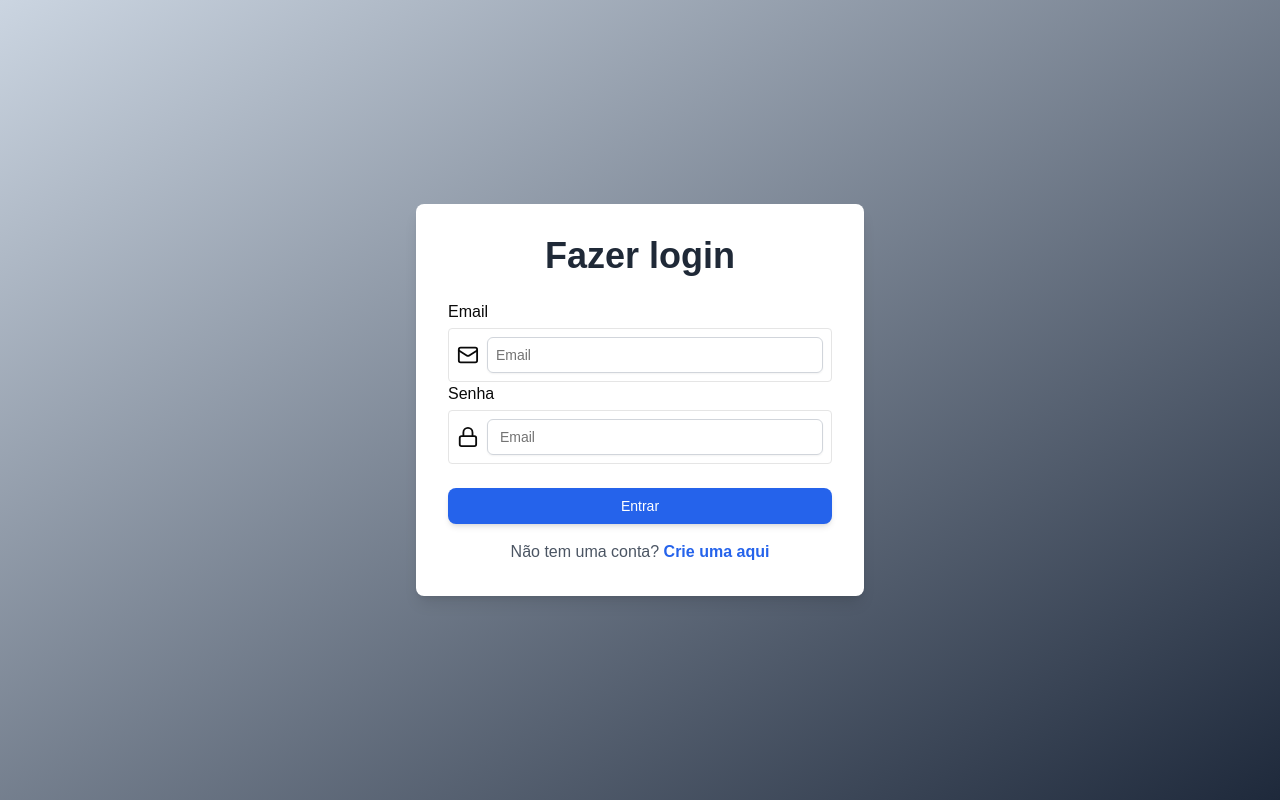
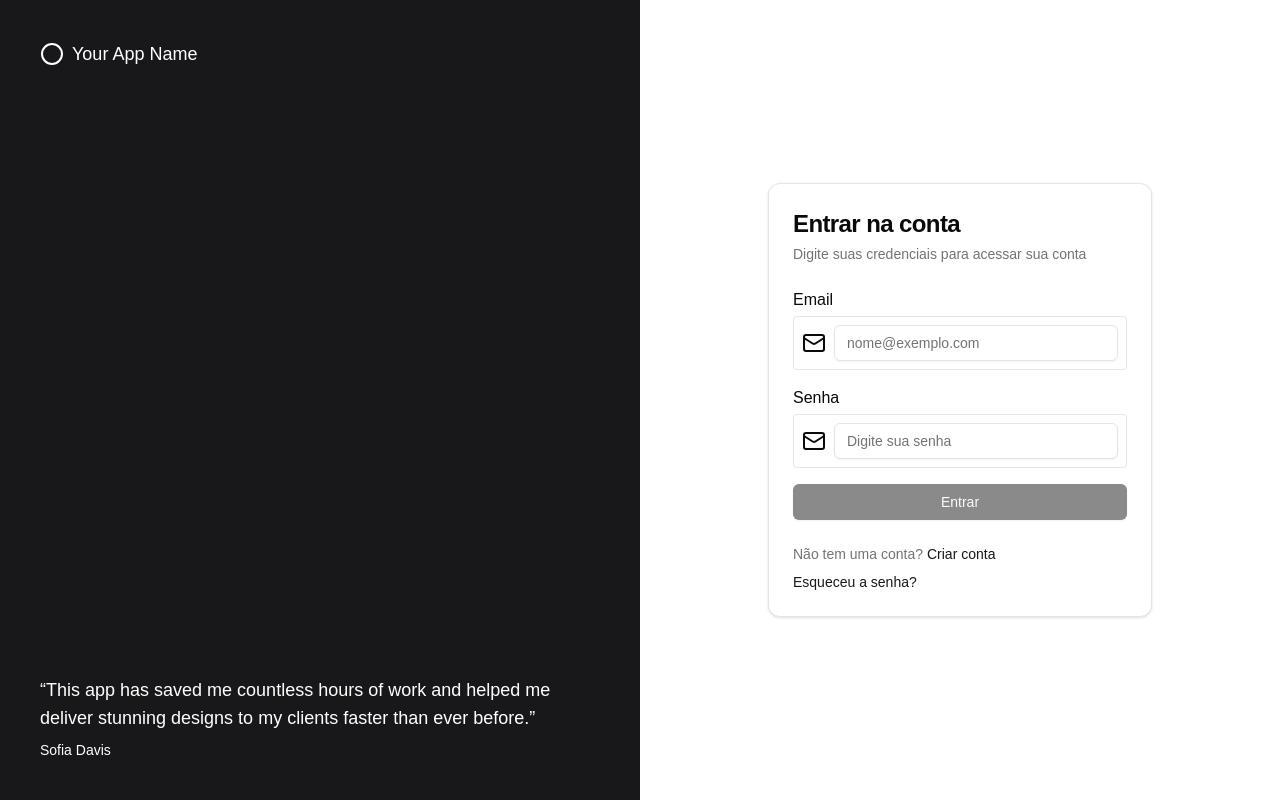
Before and after one commit to morgadothiago/whaticket_saas_2025, a Next.js app: page /page/signin in a window 1280 px wide. Built offline with nearby package versions, Linux system fonts and the light colour scheme.

Commit message:
refactor signin page

```diff
--- a/src/app/components/Input/index.tsx
+++ b/src/app/components/Input/index.tsx
@@ -7,9 +7,10 @@ import React from 'react';
 interface InputProps extends React.InputHTMLAttributes<HTMLInputElement> {
   label?: string;
   password?: boolean;
+  placeholder?: string;
 }
 
-const TextInput: React.FC<InputProps> = ({ label, password, ...props }) => {
+const TextInput: React.FC<InputProps> = ({ label, password, placeholder, ...props }) => {
   return (
     <div className="flex flex-col">
       {label && <label className="mb-1">{label}</label>}
@@ -21,7 +22,7 @@ const TextInput: React.FC<InputProps> = ({ label, password, ...props }) => {
             <MailIcon className="mr-2" />
           )
         }
-        <Input type={password ? 'password' : 'text'} placeholder="Email" className="flex-1 outline-none" {...props} />
+        <Input type={password ? 'password' : 'text'} placeholder={placeholder} className="flex-1 outline-none" {...props} />
       </div>
     </div>
   );
--- a/src/app/context/authContext.tsx
+++ b/src/app/context/authContext.tsx
@@ -25,6 +25,11 @@ export const AuthProvider: React.FC<{ children: React.ReactNode }> = ({ children
         email: 'user@example.com',
         password: 'user123',
         role: 'user',
+      },
+      {
+        email: 'superadmin@example.com',
+        password: 'superadmin123',
+        role: 'superadmin',
       },
     ];
 
--- a/src/app/page/signin/page.tsx
+++ b/src/app/page/signin/page.tsx
@@ -2,6 +2,7 @@
 
 import TextInput from '@/app/components/Input'
 import { Button } from '@/components/ui/button'
+import { Card, CardHeader, CardContent, CardFooter } from '@/components/ui/card'
 import { useForm, SubmitHandler } from 'react-hook-form'
 import React from 'react'
 import type { SigninTypes } from '@/app/types/SigninTypes'
@@ -10,72 +11,127 @@ import * as yup from "yup"
 import { toast } from 'sonner'
 import { useAuth } from '@/app/context/authContext'
 import { useRouter } from 'next/navigation'
+import { Icons } from '@/components/ui/icons'
 
-export default function page() {
+export default function SignInPage() {
+  const [isLoading, setIsLoading] = React.useState<boolean>(false)
 
   const schema = yup.object().shape({
     email: yup.string().email('Email inválido').required('Email é obrigatório'),
     password: yup.string().required('Senha é obrigatória')
   })
-  const { register, handleSubmit, formState: { errors } } = useForm<SigninTypes>({
+
+  const { register, handleSubmit, formState: { errors }, watch } = useForm<SigninTypes>({
     resolver: yupResolver(schema)
   })
-  const router = useRouter();
 
-  const { login } = useAuth();
+  const router = useRouter()
+  const { login } = useAuth()
 
   const onSubmit: SubmitHandler<SigninTypes> = async (data) => {
-    const loginResult = await login(data);
+    try {
+      setIsLoading(true)
+      const loginResult = await login(data)
 
       if (loginResult) {
-      toast.success('Login successful! Redirecting to home...', {
+        toast.success('Login realizado com sucesso!', {
+          position: 'top-right',
+          richColors: true,
           duration: 2000,
+        })
+        router.push('/page/Home')
+      } else {
+        toast.error('Credenciais inválidas', {
           position: 'top-right',
-        style: {
-          background: '#4caf50',
-          color: '#fff',
-          border: '1px solid #388e3c',
-          padding: '10px',
-          borderRadius: '5px',
+          richColors: true,
+          duration: 2000,
+        })
       }
-      });
-      router.push('/page/Home');
-    } else {
-      toast.error('Login failed. Please check your credentials and try again.', {
-        duration: 2000,
-        position: 'top-right',
-        style: {
-          background: '#ff4d4d',
-          color: '#fff',
-          border: '1px solid #ff0000',
-          padding: '10px',
-          borderRadius: '5px',
-        }
-      });
+    } catch (error) {
+      toast.error('Erro ao fazer login')
+    } finally {
+      setIsLoading(false)
     }
   }
 
   return (
-    <div className='bg-gradient-to-br from-slate-300 to-slate-800 min-h-screen flex items-center justify-center p-5 sm:p-0'>
-      <div className='bg-white rounded-lg shadow-lg max-w-md w-full p-8'>
-        <h1 className='text-4xl font-extrabold mb-6 text-center text-gray-800'>Fazer login</h1>
+    <div className="container relative h-screen flex-col items-center justify-center grid lg:max-w-none lg:grid-cols-2 lg:px-0">
+      <div className="relative hidden h-full flex-col bg-muted p-10 text-white lg:flex dark:border-r">
+        <div className="absolute inset-0 bg-zinc-900" />
+        <div className="relative z-20 flex items-center text-lg font-medium">
+          <Icons.logo className="mr-2 h-6 w-6" />
+          Your App Name
+        </div>
+        <div className="relative z-20 mt-auto">
+          <blockquote className="space-y-2">
+            <p className="text-lg">
+              &ldquo;This app has saved me countless hours of work and helped me deliver stunning designs to my clients faster than ever before.&rdquo;
+            </p>
+            <footer className="text-sm">Sofia Davis</footer>
+          </blockquote>
+        </div>
+      </div>
+      <div className="lg:p-8">
+        <Card className="mx-auto max-w-sm">
+          <CardHeader className="space-y-1">
+            <h1 className="text-2xl font-bold tracking-tight">Entrar na conta</h1>
+            <p className="text-sm text-muted-foreground">
+              Digite suas credenciais para acessar sua conta
+            </p>
+          </CardHeader>
+          <CardContent>
             <form onSubmit={handleSubmit(onSubmit)}>
-          <div className="flex flex-col gap-6">
-            <TextInput label='Email' className='border border-gray-300 rounded-md p-2 focus:outline-none focus:ring-2 focus:ring-blue-500' {...register('email')} />
-            {errors.email && <p className='text-red-500 text-sm'>{errors.email.message}</p>}
+              <div className="grid gap-4">
+                <div className="grid gap-2">
+                  <TextInput
+                    label="Email"
+                    placeholder="nome@exemplo.com"
+                    {...register('email')}
+
+                  />
                 </div>
-          <div className="">
-            <TextInput label='Senha' password className='border border-gray-300 rounded-md focus:outline-none focus:ring-2 focus:ring-blue-500' {...register('password')} />
-            {errors.password && <p className='text-red-500 text-sm'>{errors.password.message}</p>}
+                <div className="grid gap-2">
+                  <TextInput
+                    label="Senha"
+                    type="password"
+                    placeholder="Digite sua senha"
+                    {...register('password')}
+
+                  />
                 </div>
-          <Button className='w-full bg-blue-600 text-white py-3 rounded-lg hover:bg-blue-700 transition duration-200 mt-6 shadow-md'>
-            Entrar
+                <Button
+                  className="w-full"
+                  type="submit"
+                  disabled={isLoading || !watch('email') || !watch('password')}
+                >
+                  {isLoading && (
+                    <Icons.spinner className="mr-2 h-4 w-4 animate-spin" />
+                  )}
+                  {isLoading ? 'Entrando...' : 'Entrar'}
                 </Button>
+              </div>
             </form>
-
-        <p className='mt-4 text-center text-gray-600'>
-          Não tem uma conta? <a href="/page/signup" className='text-blue-600 hover:underline font-semibold'>Crie uma aqui</a>
-        </p>
+          </CardContent>
+          <CardFooter className="flex flex-wrap items-center justify-between gap-2">
+            <div className="text-sm text-muted-foreground">
+              <span className="mr-1 hidden sm:inline-block">
+                Não tem uma conta?
+              </span>
+              <a
+                href="/page/signup"
+                className="text-primary underline-offset-4 transition-colors hover:underline"
+              >
+                Criar conta
+              </a>
+            </div>
+            <a
+              href="/forgot-password"
+              className="text-sm text-primary underline-offset-4 transition-colors hover:underline"
+            >
+              Esqueceu a senha?
+            </a>
+          </CardFooter>
+        </Card>
       </div>
     </div>
   )
--- /dev/null
+++ b/src/components/ui/icons.tsx
@@ -0,0 +1,21 @@
+import { Loader2 } from "lucide-react"
+
+export const Icons = {
+  spinner: Loader2,
+  logo: ({ className, ...props }: React.ComponentProps<'svg'>) => (
+    <svg
+      xmlns="http://www.w3.org/2000/svg"
+      viewBox="0 0 24 24"
+      fill="none"
+      stroke="currentColor"
+      strokeWidth="2"
+      strokeLinecap="round"
+      strokeLinejoin="round"
+      className={className}
+      {...props}
+    >
+      {/* Add your logo SVG path here */}
+      <circle cx="12" cy="12" r="10" />
+    </svg>
+  ),
+}
```
Lines whose indentation alone changed are shown as unchanged.
